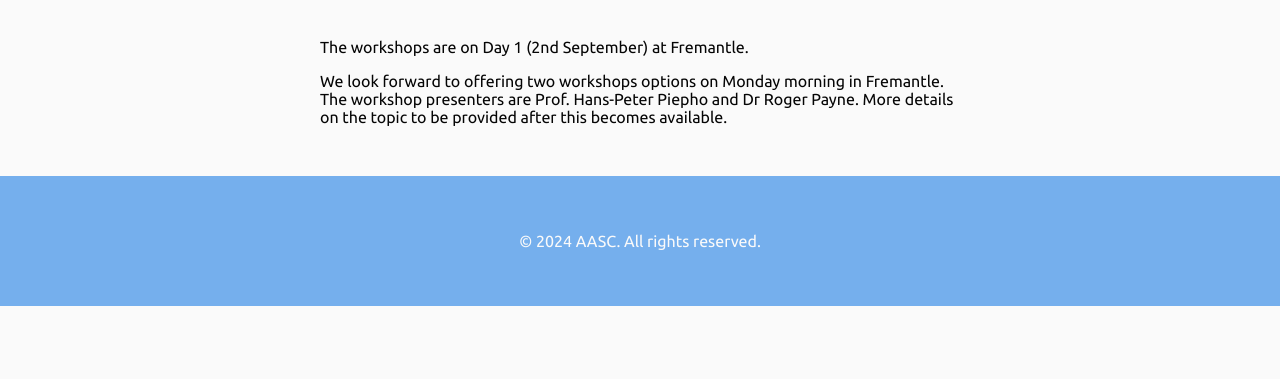
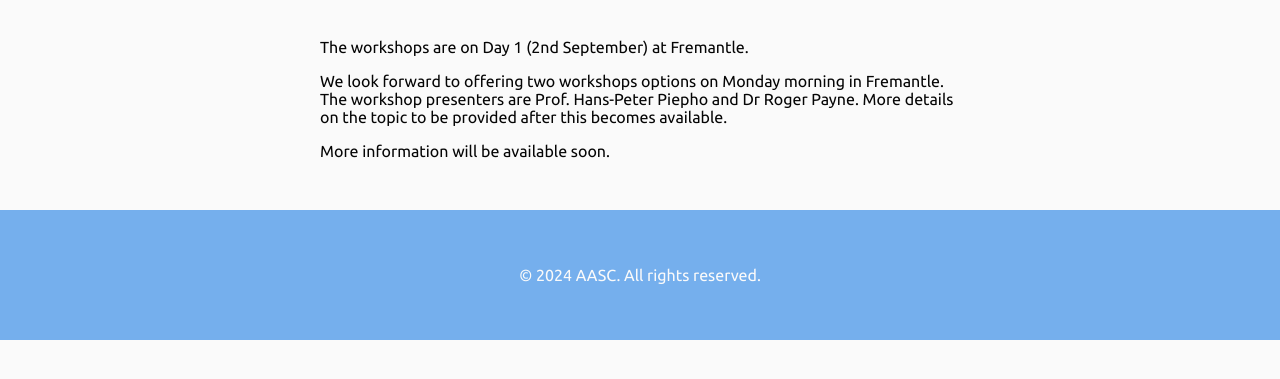
Before and after one commit to Tinula-kariyawasam/aasc2024WebsitE, a website: page web2/public/workshops.html in a window 1280 px wide. Shown: the part 75-454 px from the top of the page. Drawn offline with nearby package versions, Linux system fonts and the light colour scheme.

Commit message:
workshop sentence

```diff
--- a/web2/public/workshops.html
+++ b/web2/public/workshops.html
@@ -43,6 +43,7 @@
     <p>We look forward to offering two workshops options on Monday morning in Fremantle. The workshop presenters are
         Prof. Hans-Peter Piepho and Dr Roger Payne. More details on the topic to be provided after this becomes
         available.</p>
+    <p> More information will be available soon.</p>
     <!-- <h2 class="anchored underlined-title" data-anchor-id="workshop-01">Workshop 01</h2>
     <h3>About</h3>
     <p> A 2/3 paragraph on the abstract</p>
```
